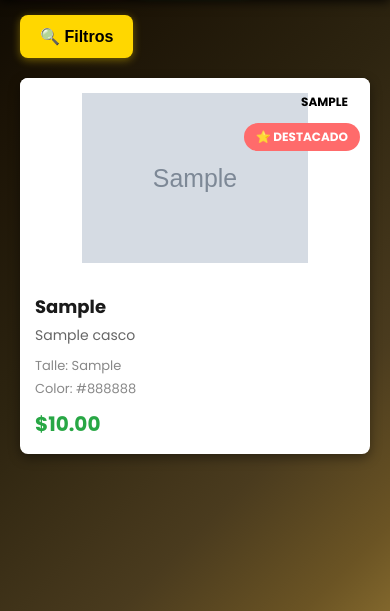
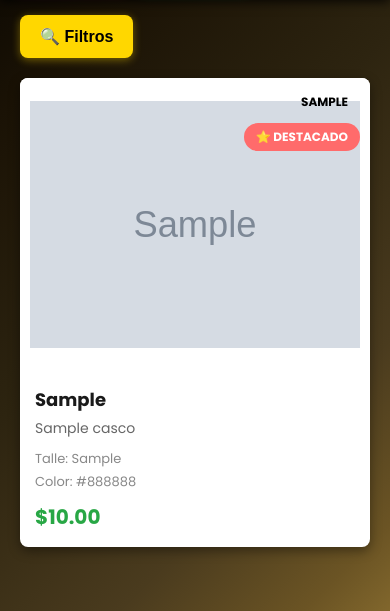
Before and after one commit to Abalito04/Catalogo-Whip-Helmet, a Flask app: page / in a window 390 px wide. Shown: the part 195-806 px from the top of the page. Run offline with Flask 3, Linux system fonts and the light colour scheme; tables that the repository leaves empty hold one stand-in row (values such as "Sample post"); grey boxes marked "Sample" are stand-in pictures.

Commit message:
mejora visual para moviles 3

```diff
--- a/static/css/style.css
+++ b/static/css/style.css
@@ -920,7 +920,8 @@ footer a {
     }
 
     .casco-imagen {
-        height: 200px;
+    height: 45vw;
+    max-height: 250px;
     }
 
     .precio {
@@ -1056,10 +1057,19 @@ footer a {
     .cascos-grid h2 {
         font-size: 32px;
     }
-        /* Producto - pantallas chicas */
+
+    /* Tarjetas en columna única - imagen grande */
+    .casco-imagen {
+        height: 75vw;
+        max-height: 340px;
+        padding: 10px;
+    }
+
+    /* Vista producto */
     .imagen-principal {
-    height: 85vw;
-    max-height: 380px;
+        height: 80vw;
+        max-height: 380px;
+        padding: 8px;
     }
 
     .imagenes-thumbnails {
@@ -1069,9 +1079,8 @@ footer a {
     .thumbnail {
         height: 22vw;
     }
+}
 
-
-    }
 #lightbox {
     display: none !important;
 }
```
